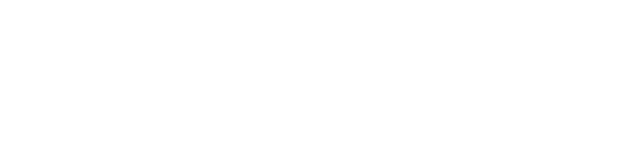
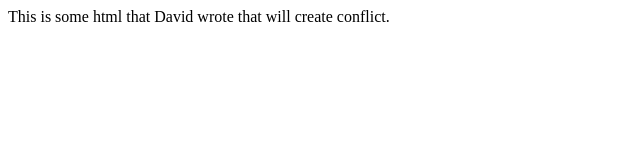
Before and after one commit to crocoder-dev/git-exercise, a plain HTML site: page index.html in a window 1280 px wide. Shown: the whole page, without its empty margins (0-640 px from the left). Drawn offline with Linux system fonts and the light colour scheme.

Commit message:
updated development

```diff
--- a/index.html
+++ b/index.html
@@ -1,7 +1,10 @@
 <html>
   <head>
-    <title>Hello from master branch</title>
+    <title>Hello from development branch</title>
   </head>
   <body>
+    <div>
+      This is some html that David wrote that will create conflict.
+    </div>
   </body>
 </html>
```
